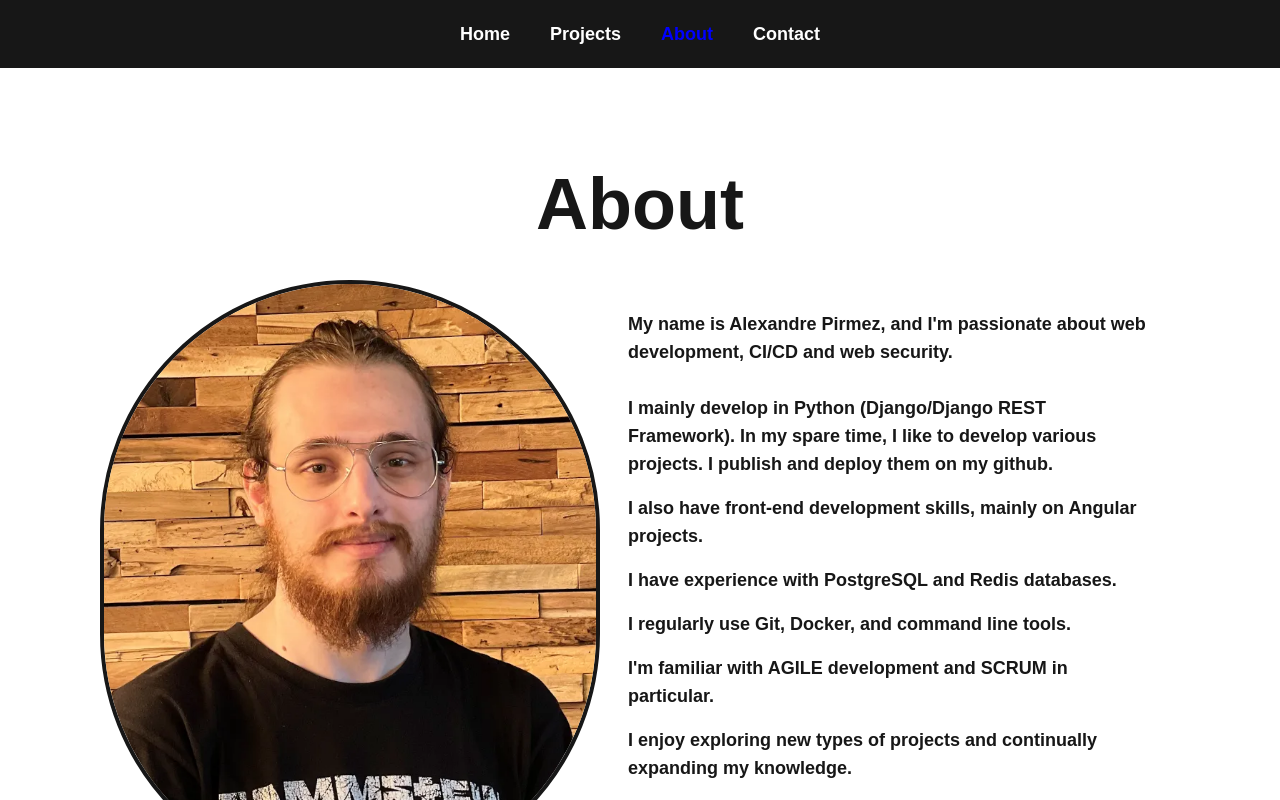
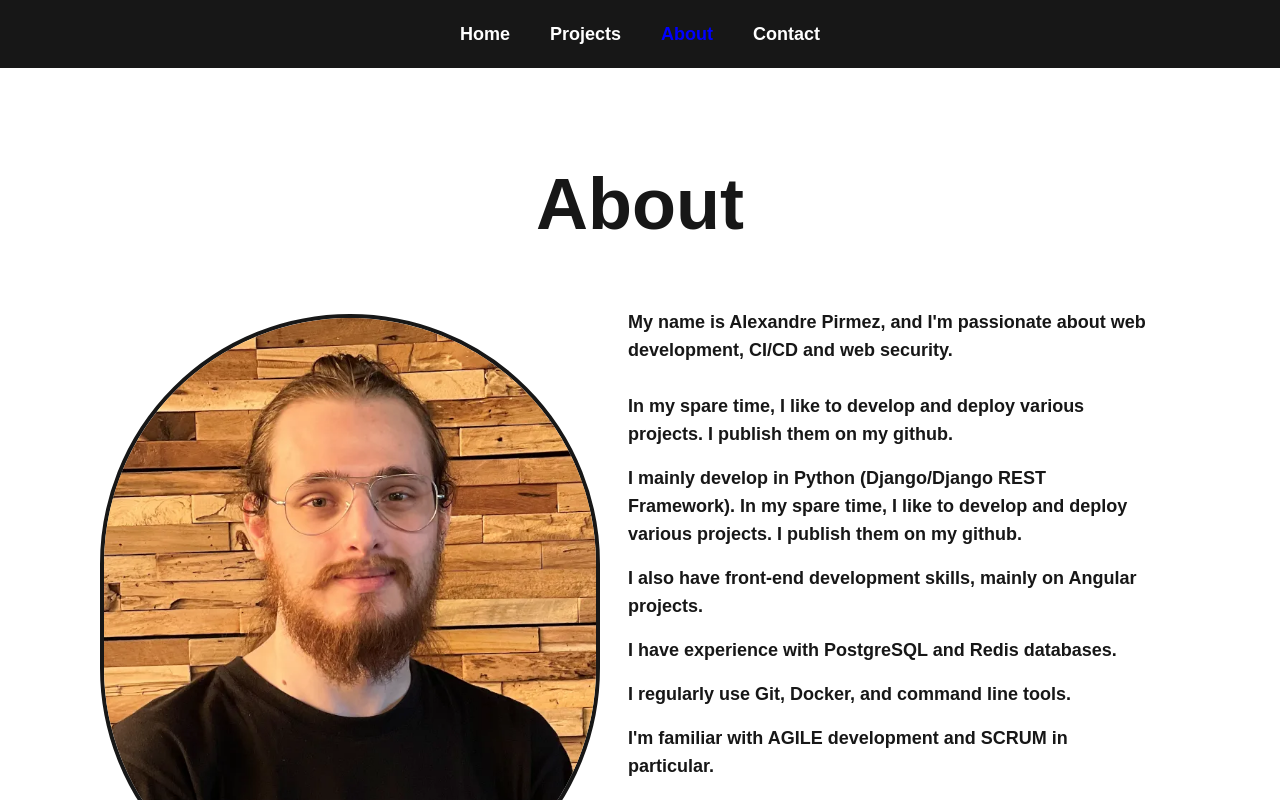
Before and after one commit to Rs-appez/portfolio, a Next.js app: page /about in a window 1280 px wide. Shown: the top 800 px of the page. Built offline with nearby package versions, Linux system fonts and the light colour scheme.

Commit message:
rephrase

```diff
--- a/src/app/about/page.tsx
+++ b/src/app/about/page.tsx
@@ -19,8 +19,13 @@ export default function About() {
           </p>
 
           <p className="text-lg font-semibold p-2">
+            In my spare time, I like to develop and deploy various projects. I
+            publish them on my github.
+          </p>
+
+          <p className="text-lg font-semibold p-2">
             I mainly develop in Python (Django/Django REST Framework). In my
-            spare time, I like to develop various projects. I publish and deploy
+            spare time, I like to develop and deploy various projects. I publish
             them on my github.
           </p>
 
```
